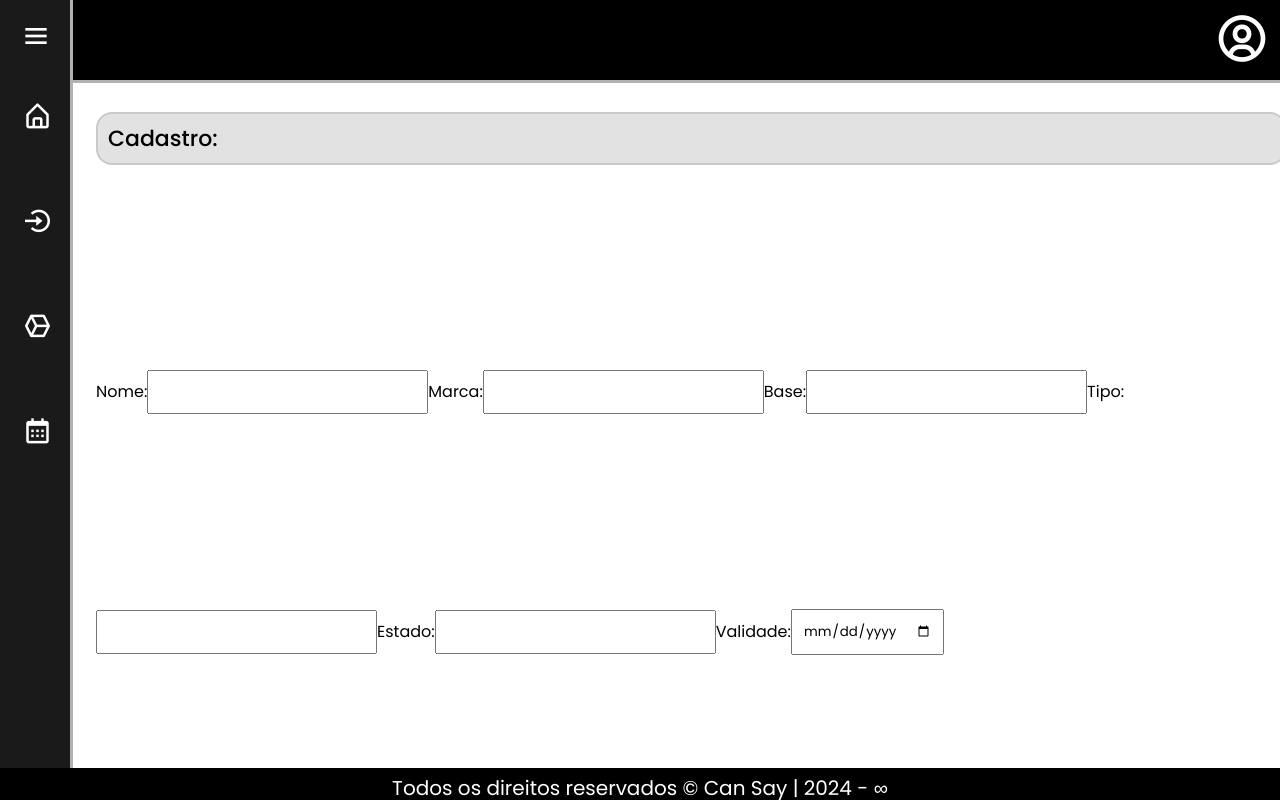
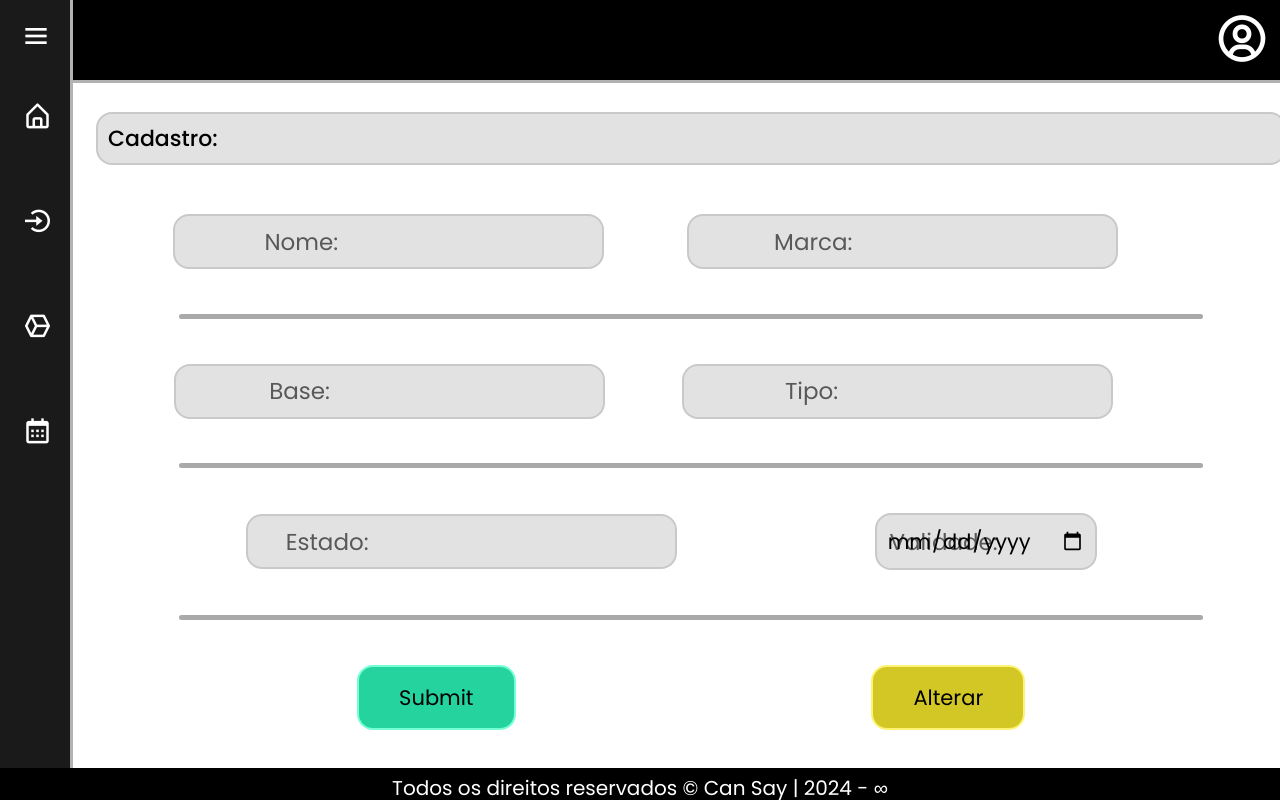
Before and after one commit to RenazCallegari/projeto_integrador, a PHP site: page /cadastro.html in a window 1280 px wide. Run offline with PHP 8.4, Linux system fonts and the light colour scheme.

Commit message:
Modificações na pagina de cadastro + modificações de formulario + modificações de estilização

```diff
--- a/cadastro.html
+++ b/cadastro.html
@@ -86,19 +86,24 @@
             <p>Cadastro:</p>
         </div>
 
-        <form action="cadastro.html">
+        <form action="cadastro.html" method="get">
                 <label for="nome-prod">Nome:</label>
                 <input type="text" id="nome-prod" name="nome-prod">
                 <label for="marca-prod">Marca:</label>
                 <input type="text" id="marca-prod" name="marca-prod">
+            <div class="pausa"></div>
                 <label for="base-prod">Base:</label>
                 <input type="text" id="base-prod" name="base-prod">
                 <label for="tipo-prod">Tipo:</label>
                 <input type="text" id="tipo-prod" name="tipo-prod">
+            <div class="pausa"></div>
                 <label for="estado-prod">Estado:</label>
                 <input type="text" id="estado-prod" name="estado-prod">
                 <label for="validade-prod">Validade:</label>
                 <input type="date" id="validade-prod" name="validade-prod">
+            <div class="pausa"></div>
+            <input type="submit" id="cadastro-enviar">
+            <a href="" id="alterar">Alterar</a>
         </form>
 
     </div>
--- a/style.css
+++ b/style.css
@@ -832,14 +832,67 @@ table, th, td {
 }
 
 .container-form-cadastro form {
-    height: 60vh;
+    height: 70vh;
+    width: 80vw;
     display: flex;
     align-items: center;
+    justify-content: space-around;
     flex-direction: row;
     flex-wrap: wrap;
 }
 
+.pausa {
+    width: 100%;
+    height: 5px;
+    background-color: #a9a9a9;
+    border-radius: 3px;
+}
 
 .container-form-cadastro input {
     padding: 10px 10px;
+    background-color: #c0c0c075;
+    border:solid 2px #c9c9c9;
+    border-radius: 1rem;
+    margin-left: -21rem;
+    font-size: 21px;
 }
+
+.container-form-cadastro label {
+    font-size: 23px;
+}
+
+#cadastro-enviar {
+    padding: 15px 40px;
+    background-color: #25d39f;
+    border:solid 2px #74ffd5;
+    border-radius: 1rem;
+    font-size: 21px;
+    transition: .2s ease;
+    margin-left: 0;
+}
+
+#cadastro-enviar:hover {
+    background-color: #74ffd5;
+    cursor: pointer;
+    box-shadow: 0 0 10px #74ffd5;
+    color: #fff;
+}
+
+#alterar {
+    padding: 15px 40px;
+    background-color: #d3c725;
+    border:solid 2px #fff374;
+    border-radius: 1rem;
+    font-size: 21px;
+    transition: .2s ease;
+    color: #000;
+    text-decoration: none;
+    margin-left: 0vh;
+}
+
+#alterar:hover {
+    background-color: #fff374;
+    cursor: pointer;
+    box-shadow: 0 0 10px #fff374;
+    color: #fff;
+}
```
Lines whose indentation alone changed are shown as unchanged.
